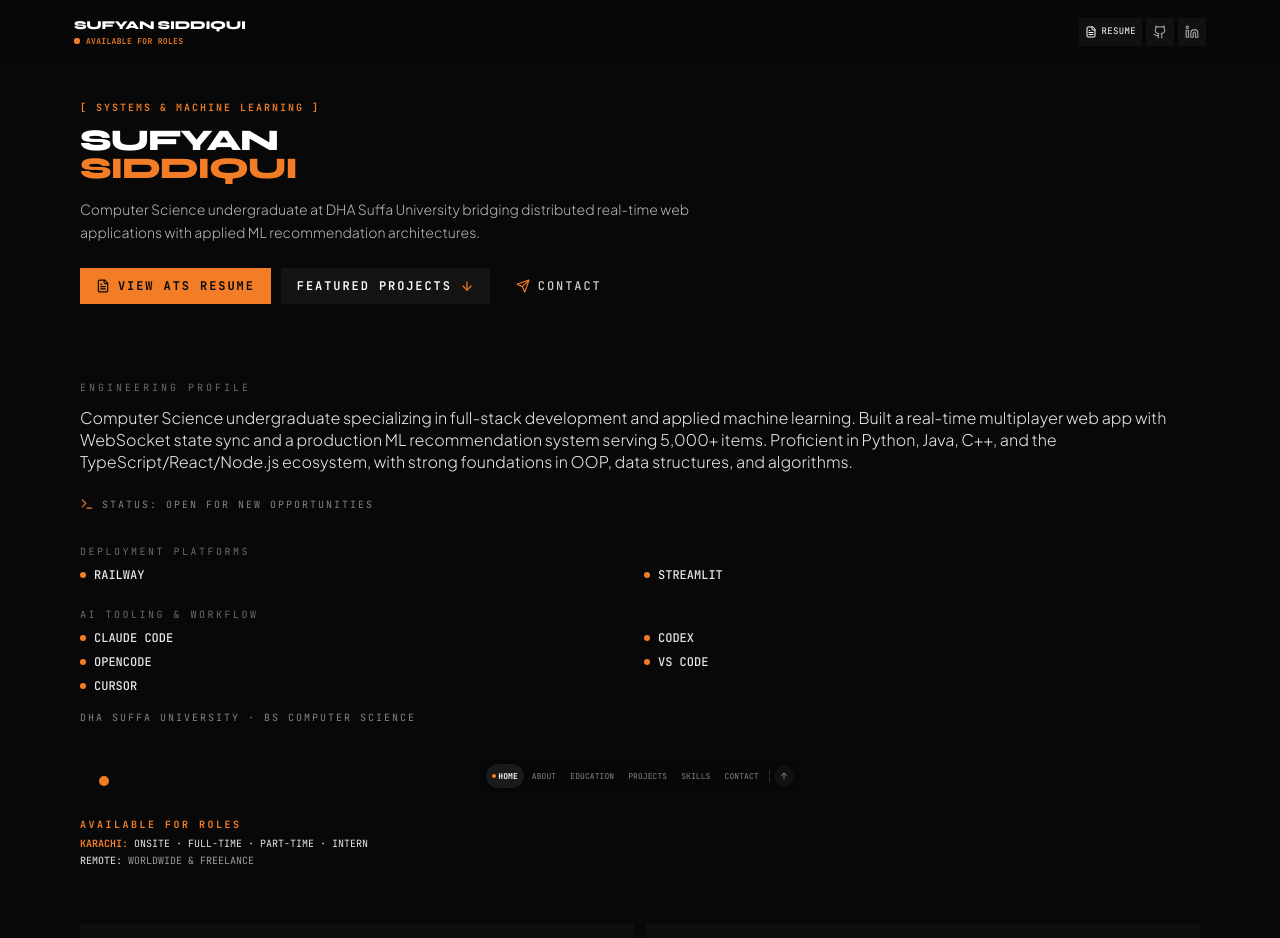
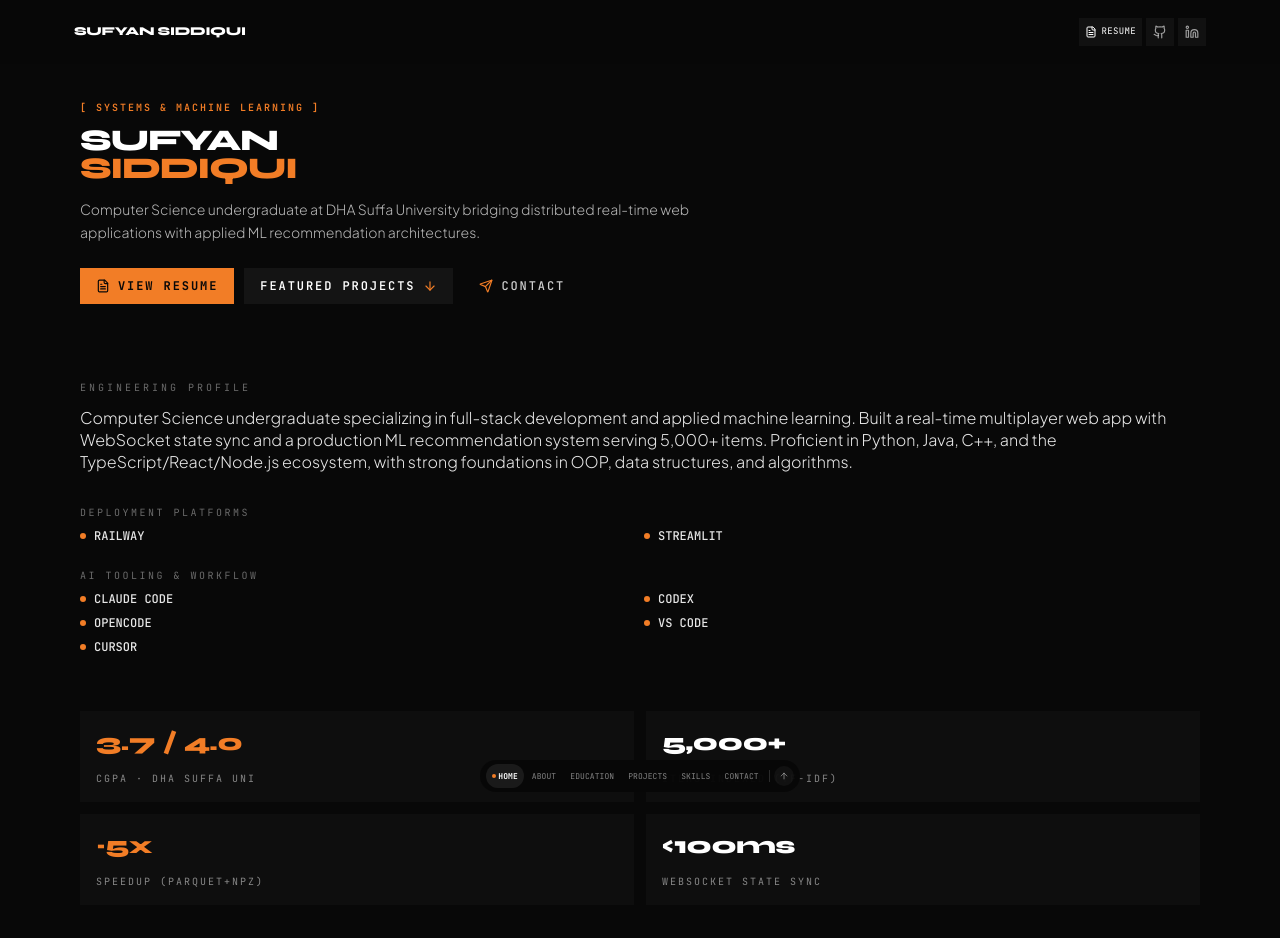
Before and after one commit to sufyan005/portfolio, a React (Vite) app: page / in a window 1280 px wide. Shown: the top 938 px of the page. Built offline with nearby package versions, Linux system fonts and the light colour scheme.

Commit message:
Update portfolio UI and project ordering

```diff
--- a/src/components/AboutSection.tsx
+++ b/src/components/AboutSection.tsx
@@ -21,9 +21,6 @@ export const AboutSection: React.FC<AboutSectionProps> = ({ onOpenResume }) => {
             BACKGROUND &amp; FOCUS
           </span>
         </div>
-        <span className="font-['JetBrains_Mono'] text-[10px] tracking-[0.25em] text-white/50 uppercase">
-          CS UNDERGRADUATE · DHA SUFFA UNIVERSITY
-        </span>
       </div>
 
       {/* Main Grid: Narrative & Highlights */}
@@ -53,7 +50,7 @@ export const AboutSection: React.FC<AboutSectionProps> = ({ onOpenResume }) => {
               className="flex items-center gap-2 px-4 py-2.5 bg-[#F27D26] hover:bg-[#FF9142] text-[#080808] font-['JetBrains_Mono'] text-xs font-bold uppercase tracking-[0.18em] transition-all"
             >
               <FileText className="w-4 h-4" />
-              <span>VIEW ATS RESUME</span>
+              <span>VIEW RESUME</span>
             </button>
             <button
               onClick={() => navigate('contact')}
@@ -91,21 +88,6 @@ export const AboutSection: React.FC<AboutSectionProps> = ({ onOpenResume }) => {
             <div className="flex items-center justify-between py-1 border-b border-white/5">
               <span className="text-white/50 uppercase">Location</span>
               <span className="text-white">Karachi, Pakistan</span>
-            </div>
-            <div className="flex items-center justify-between py-1 border-b border-white/5">
-              <span className="text-white/50 uppercase">Status</span>
-              <span className="text-[#F27D26] flex items-center gap-1.5 font-bold">
-                <span className="w-1.5 h-1.5 rounded-full bg-[#F27D26] animate-pulse"></span>
-                Available for Roles
-              </span>
-            </div>
-            <div className="flex flex-col sm:flex-row sm:items-center justify-between py-1.5 border-b border-white/5 gap-0.5">
-              <span className="text-white/50 uppercase">In Karachi</span>
-              <span className="text-white font-medium text-[11px] sm:text-right">Onsite · Full-Time · Part-Time · Internships</span>
-            </div>
-            <div className="flex flex-col sm:flex-row sm:items-center justify-between py-1.5 gap-0.5">
-              <span className="text-white/50 uppercase">Outside Karachi</span>
-              <span className="text-[#F27D26] font-medium text-[11px] sm:text-right">Remote Positions &amp; Freelance</span>
             </div>
           </div>
 
--- a/src/components/Header.tsx
+++ b/src/components/Header.tsx
@@ -33,16 +33,7 @@ export const Header: React.FC<HeaderProps> = ({ onOpenResume }) => {
               </span>
             )}
           </div>
-          <div className="flex items-center gap-1.5 sm:gap-2 min-w-0">
-            <span className="relative flex h-1.5 w-1.5 min-[360px]:h-2 min-[360px]:w-2 shrink-0">
-              <span className="animate-ping absolute inline-flex h-full w-full rounded-full bg-[#F27D26] opacity-75"></span>
-              <span className="relative inline-flex rounded-full h-1.5 w-1.5 min-[360px]:h-2 min-[360px]:w-2 bg-[#F27D26] shadow-[0_0_8px_#F27D26]"></span>
-            </span>
-            <span className="font-['JetBrains_Mono'] text-[8px] min-[360px]:text-[9px] sm:text-[10px] tracking-[0.04em] sm:tracking-[0.18em] text-white/60 uppercase">
-              <span className="text-[#F27D26] font-semibold">{PERSONAL_INFO.status}</span>
-              <span className="hidden md:inline"> · KARACHI (ONSITE · FT · INTERN) · REMOTE &amp; FREELANCE</span>
-            </span>
-          </div>
+          <div className="flex items-center gap-1.5 sm:gap-2 min-w-0" />
         </div>
 
         {/* Action Controls */}
@@ -51,8 +42,8 @@ export const Header: React.FC<HeaderProps> = ({ onOpenResume }) => {
           <button
             onClick={onOpenResume}
             className="h-7 sm:h-9 px-1.5 min-[360px]:px-2 sm:px-3 flex items-center justify-center gap-1 sm:gap-1.5 bg-white/[0.04] hover:bg-[#F27D26] text-white hover:text-[#080808] border border-white/20 text-[9px] min-[360px]:text-[10px] sm:text-[11px] font-['JetBrains_Mono'] uppercase tracking-[0.04em] sm:tracking-[0.2em] transition-all shrink-0"
-            title="View ATS Resume"
-            aria-label="View ATS Resume"
+            title="View Resume"
+            aria-label="View Resume"
           >
             <FileText className="w-3 h-3 sm:w-3.5 sm:h-3.5 shrink-0" />
             <span className="inline">RESUME</span>
--- a/src/components/Hero.tsx
+++ b/src/components/Hero.tsx
@@ -41,7 +41,7 @@ export const Hero: React.FC<HeroProps> = ({ onOpenResume }) => {
               className="flex items-center gap-2 px-4 py-2.5 sm:px-5 sm:py-3 bg-[#F27D26] hover:bg-[#FF9142] text-[#080808] font-['JetBrains_Mono'] text-xs font-bold uppercase tracking-[0.16em] transition-all shadow-[0_4px_16px_rgba(242,125,38,0.25)] shrink-0"
             >
               <FileText className="w-3.5 h-3.5" />
-              <span>VIEW ATS RESUME</span>
+              <span>VIEW RESUME</span>
             </button>
           )}
           <button
@@ -77,12 +77,6 @@ export const Hero: React.FC<HeroProps> = ({ onOpenResume }) => {
               {PERSONAL_INFO.bio}
             </p>
           </div>
-          <div className="flex items-center gap-2 pt-6">
-            <Terminal className="w-3.5 h-3.5 text-[#F27D26]" />
-            <span className="font-['JetBrains_Mono'] text-[10px] tracking-[0.2em] text-white/50 uppercase">
-              STATUS: OPEN FOR NEW OPPORTUNITIES
-            </span>
-          </div>
         </div>
 
         {/* Col 6-8: Production Targets & Tooling */}
@@ -116,28 +110,8 @@ export const Hero: React.FC<HeroProps> = ({ onOpenResume }) => {
               </div>
             </div>
           </div>
-          <div className="pt-4 font-['JetBrains_Mono'] text-[10px] tracking-[0.2em] text-white/50 uppercase">
-            DHA SUFFA UNIVERSITY · BS COMPUTER SCIENCE
-          </div>
         </div>
 
-        {/* Col 9-12: Status Indicator & Directive */}
-        <div className="lg:col-span-4 flex flex-col justify-end items-start lg:items-end">
-          <div className="w-12 h-12 rounded-full border border-[#F27D26] flex items-center justify-center mb-3">
-            <div className="w-2.5 h-2.5 bg-[#F27D26] rounded-full shadow-[0_0_14px_#F27D26] animate-pulse"></div>
-          </div>
-          <div className="text-[10px] tracking-[0.25em] uppercase text-[#F27D26] font-['JetBrains_Mono'] font-bold text-left lg:text-right">
-            AVAILABLE FOR ROLES
-          </div>
-          <div className="mt-1 flex flex-col items-start lg:items-end gap-0.5 text-left lg:text-right font-['JetBrains_Mono'] text-[10px] uppercase">
-            <span className="text-white/90 sm:whitespace-nowrap">
-              <span className="text-[#F27D26] font-bold">Karachi:</span> Onsite · Full-time · Part-time · Intern
-            </span>
-            <span className="text-white/60 sm:whitespace-nowrap">
-              <span className="text-white/80 font-medium">Remote:</span> Worldwide &amp; Freelance
-            </span>
-          </div>
-        </div>
       </div>
 
       {/* High-Impact Metrics Row */}
@@ -174,9 +148,6 @@ export const Hero: React.FC<HeroProps> = ({ onOpenResume }) => {
           <span>EXPLORE FEATURED PROJECTS</span>
           <ArrowDown className="w-3.5 h-3.5 text-[#F27D26] animate-bounce" />
         </button>
-        <span className="font-['JetBrains_Mono'] text-[9px] sm:text-[10px] tracking-[0.2em] text-white/40 uppercase hidden sm:inline">
-          DHA SUFFA UNIVERSITY · BS CS
-        </span>
       </div>
     </section>
   );
--- a/src/components/ResumeModal.tsx
+++ b/src/components/ResumeModal.tsx
@@ -35,13 +35,7 @@ export const ResumeModal: React.FC<ResumeModalProps> = ({ onClose }) => {
         <div className="px-3 sm:px-4 py-2.5 sm:py-3.5 bg-[#141414] border-b border-white/15 flex items-center justify-between gap-2">
           <div className="flex items-center gap-1.5 sm:gap-2 min-w-0">
             <span className="font-['JetBrains_Mono'] text-[11px] sm:text-xs text-[#F27D26] uppercase font-bold tracking-[0.1em] sm:tracking-[0.2em] whitespace-nowrap">
-              <span id="resume-modal-title">CURRICULUM VITAE</span>
-            </span>
-            <span className="font-['JetBrains_Mono'] text-[10px] sm:text-xs text-white/50 uppercase font-medium whitespace-nowrap hidden xs:inline">
-              · ATS RESUME
-            </span>
-            <span className="font-['JetBrains_Mono'] text-[10px] tracking-wider text-white/50 whitespace-nowrap hidden md:inline">
-              [SUFYAN SIDDIQUI]
+              <span id="resume-modal-title">RESUME</span>
             </span>
           </div>
 
--- a/src/components/SkillsMatrix.tsx
+++ b/src/components/SkillsMatrix.tsx
@@ -25,7 +25,7 @@ export const SkillsMatrix: React.FC = () => {
         <div className="flex items-center gap-3">
           <div className="w-2.5 h-2.5 bg-[#F27D26] inline-block shadow-[0_0_10px_#F27D26]"></div>
           <h2 className="font-['Syne'] text-xl sm:text-2xl font-black uppercase tracking-tight text-white">
-            SKILLS MATRIX
+            SKILLS
           </h2>
           <span className="font-['JetBrains_Mono'] text-[10px] tracking-[0.2em] px-2 py-0.5 bg-white/[0.04] text-[#F27D26] border border-white/20 uppercase">
             [CAPABILITIES]
--- a/src/data/portfolioData.ts
+++ b/src/data/portfolioData.ts
@@ -5,13 +5,7 @@ import movieRecommenderUserProvidedImg from '../assets/images/movie_recommender_
 export const PERSONAL_INFO = {
   name: 'SUFYAN SIDDIQUI',
   role: 'FULL-STACK & ML ENGINEER',
-  status: 'AVAILABLE FOR ROLES',
   location: 'KARACHI, PK',
-  availability: {
-    karachi: 'Onsite · Full-Time · Part-Time · Internships',
-    remote: 'Remote & Freelance Worldwide',
-    badge: 'Karachi (Onsite · FT · Intern) · Remote & Freelance',
-  },
   university: 'DHA Suffa University',
   educationTag: '7TH SEMESTER · CGPA 3.7 / 4.0',
   title: 'FULL-STACK SYSTEMS & APPLIED MACHINE LEARNING',
@@ -205,8 +199,39 @@ export const PROJECTS: Project[] = [
     ],
   },
   {
+    id: 'hangman-game',
+    number: '03',
+    category: 'ALGORITHMIC TOOLING',
+    title: 'Hangman Game',
+    technologies: ['Java', 'Console Architecture', 'Regular Expressions', 'File I/O'],
+    status: 'TERMINAL BINARY',
+    statusBadge: '500+ Word Corpus · Regex Pattern Matching',
+    highlight: 'Interactive terminal word guessing game powered by a 500+ word internal dictionary, deterministic input validation pipelines, regex pattern-matching, and resilient stateful game loop logic.',
+    summary: 'A robust terminal utility showcasing strict input sanitation, memory-buffered lexicon streaming, regex pattern-matching for duplicate guess prevention, and visual ASCII art rendering across strike thresholds.',
+    bullets: [
+      'Interactive terminal word guessing game powered by a 500+ word internal dictionary.',
+      'Deterministic input validation pipelines and regex pattern-matching to reject invalid character sequences.',
+      'Resilient stateful game loop logic with custom error boundaries and replay state persistence.',
+    ],
+    metrics: [
+      { label: 'Corpus Size', value: '500+ Words' },
+      { label: 'Interface', value: 'CLI / Terminal' },
+      { label: 'Input Filter', value: 'Regex Validation' },
+    ],
+    architectureHighlights: [
+      {
+        title: 'Streamed Dictionary Parser',
+        description: 'Loads and indexes classified vocabulary by difficulty tiers with O(1) random key retrieval.',
+      },
+      {
+        title: 'ASCII Scaffold Frame Render Engine',
+        description: 'Dynamically draws gallows states corresponding to Remaining Strike counters.',
+      },
+    ],
+  },
+  {
     id: 'brick-breaker',
-    number: '03',
+    number: '04',
     category: 'SYSTEMS & GRAPHICS',
     title: 'Brick Breaker Game',
     technologies: ['Java', 'Swing / AWT', '2D Physics Engine', 'OOP'],
@@ -232,37 +257,6 @@ export const PROJECTS: Project[] = [
       {
         title: 'Variable Angle Paddle Deflection',
         description: 'Calculates normalized hit position relative to paddle center to compute exit trajectory angles dynamically.',
-      },
-    ],
-  },
-  {
-    id: 'hangman-game',
-    number: '04',
-    category: 'ALGORITHMIC TOOLING',
-    title: 'Hangman Game',
-    technologies: ['Java', 'Console Architecture', 'Regular Expressions', 'File I/O'],
-    status: 'TERMINAL BINARY',
-    statusBadge: '500+ Word Corpus · Regex Pattern Matching',
-    highlight: 'Interactive terminal word guessing game powered by a 500+ word internal dictionary, deterministic input validation pipelines, regex pattern-matching, and resilient stateful game loop logic.',
-    summary: 'A robust terminal utility showcasing strict input sanitation, memory-buffered lexicon streaming, regex pattern-matching for duplicate guess prevention, and visual ASCII art rendering across strike thresholds.',
-    bullets: [
-      'Interactive terminal word guessing game powered by a 500+ word internal dictionary.',
-      'Deterministic input validation pipelines and regex pattern-matching to reject invalid character sequences.',
-      'Resilient stateful game loop logic with custom error boundaries and replay state persistence.',
-    ],
-    metrics: [
-      { label: 'Corpus Size', value: '500+ Words' },
-      { label: 'Interface', value: 'CLI / Terminal' },
-      { label: 'Input Filter', value: 'Regex Validation' },
-    ],
-    architectureHighlights: [
-      {
-        title: 'Streamed Dictionary Parser',
-        description: 'Loads and indexes classified vocabulary by difficulty tiers with O(1) random key retrieval.',
-      },
-      {
-        title: 'ASCII Scaffold Frame Render Engine',
-        description: 'Dynamically draws gallows states corresponding to Remaining Strike counters.',
       },
     ],
   },
--- a/src/router.tsx
+++ b/src/router.tsx
@@ -43,14 +43,14 @@ export const ROUTES: Record<PageRoute, RouteMeta> = {
     id: 'skills',
     label: 'SKILLS',
     path: '#/skills',
-    title: 'Skills Matrix · Sufyan Siddiqui',
+    title: 'Skills · Sufyan Siddiqui',
     order: 4,
   },
   contact: {
     id: 'contact',
     label: 'CONTACT',
     path: '#/contact',
-    title: 'Transmission & Contact · Sufyan Siddiqui',
+    title: 'Contact · Sufyan Siddiqui',
     order: 5,
   },
 };
```
Also changed, not shown: src/components/ContactSection.tsx (+2 -10 lines).
